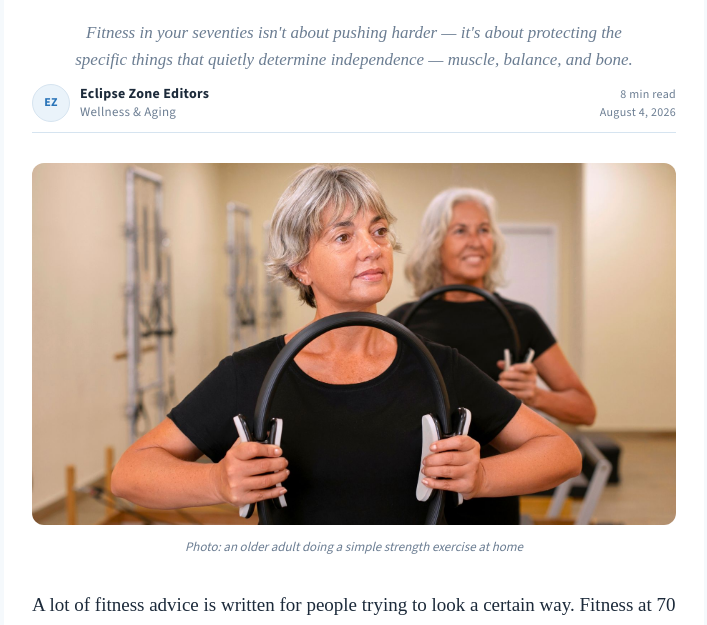
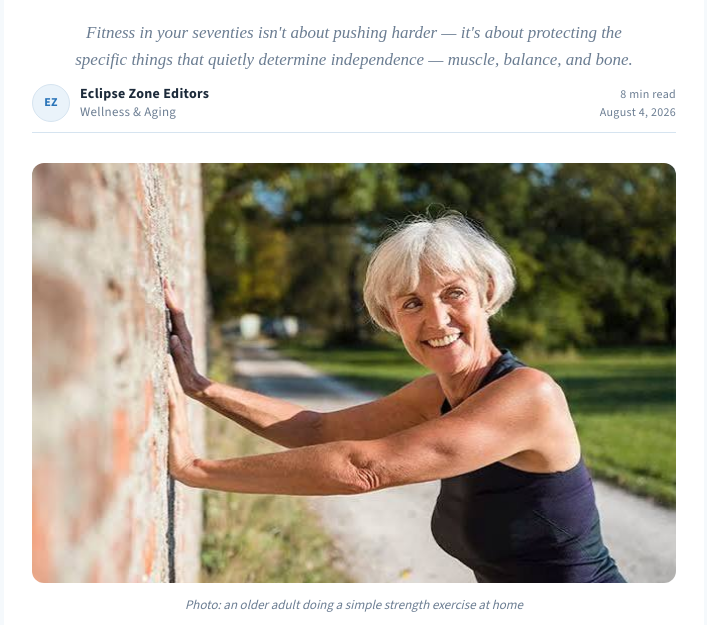
Before and after one commit to richardfernie/EclipseZone, an Eleventy site: page eclipse-zone-cms/src/posts/staying-fit-at-70.md in a window 1280 px wide. Shown: the part 327-952 px from the top of the page, without its empty margins (286-993 px from the left). Built offline with nearby package versions, Linux system fonts and the light colour scheme; Eleventy itself is replaced by a stand-in of ours; files that its build step writes are made by us from their sources; a web font is replaced by a local one.

Commit message:
Update Post “staying-fit-at-70”

```diff
--- a/eclipse-zone-cms/src/posts/staying-fit-at-70.md
+++ b/eclipse-zone-cms/src/posts/staying-fit-at-70.md
@@ -7,7 +7,7 @@ excerpt: Fitness in your seventies isn't about pushing harder — it's about
 readTime: 8 min read
 date: 2026-08-04
 icon: 🏋️
-coverImage: /images/two-senior-ladies-at-a-pilates-class-1.jpg
+coverImage: /images/older-adult.jpeg
 caption: "Photo: an older adult doing a simple strength exercise at home"
 layout: layouts/post.njk
 permalink: /{{ page.fileSlug }}/index.html
```
Also changed, not shown: eclipse-zone-cms/src/images/older-adult.jpeg (added).
